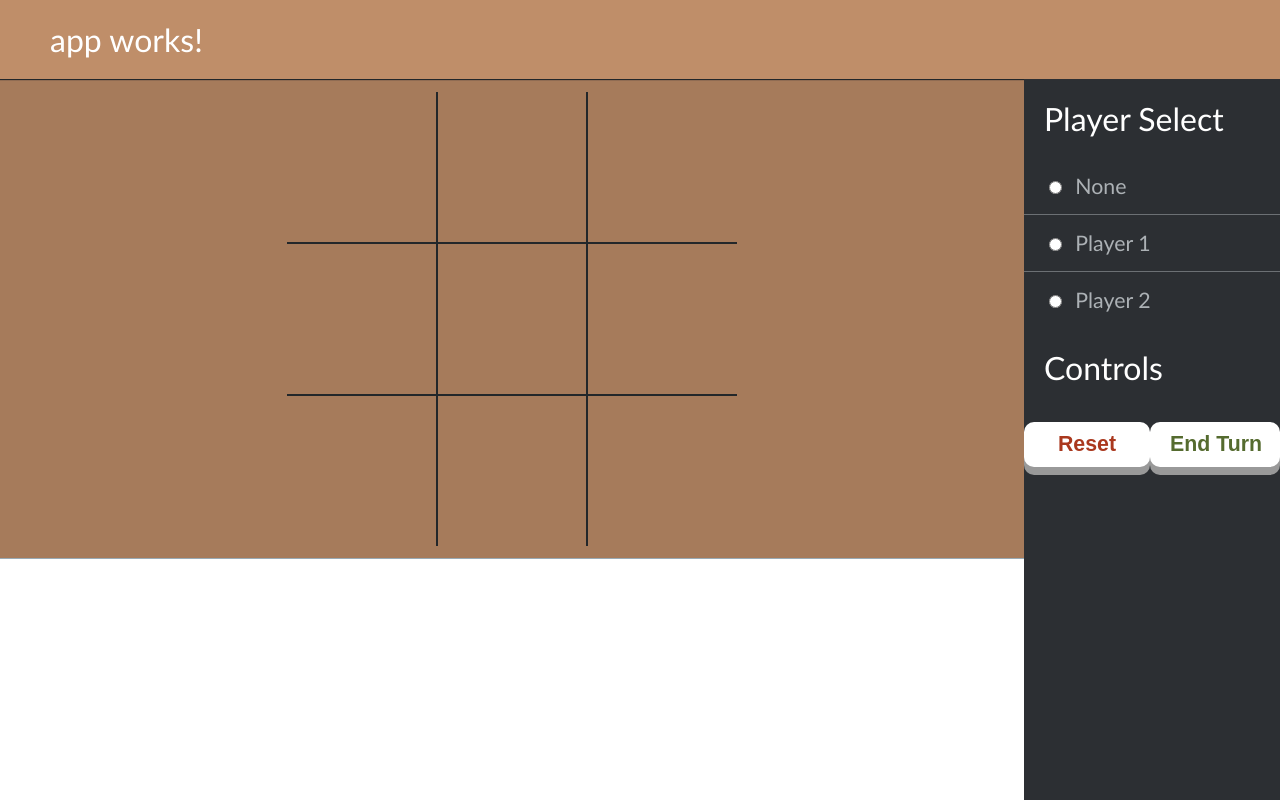
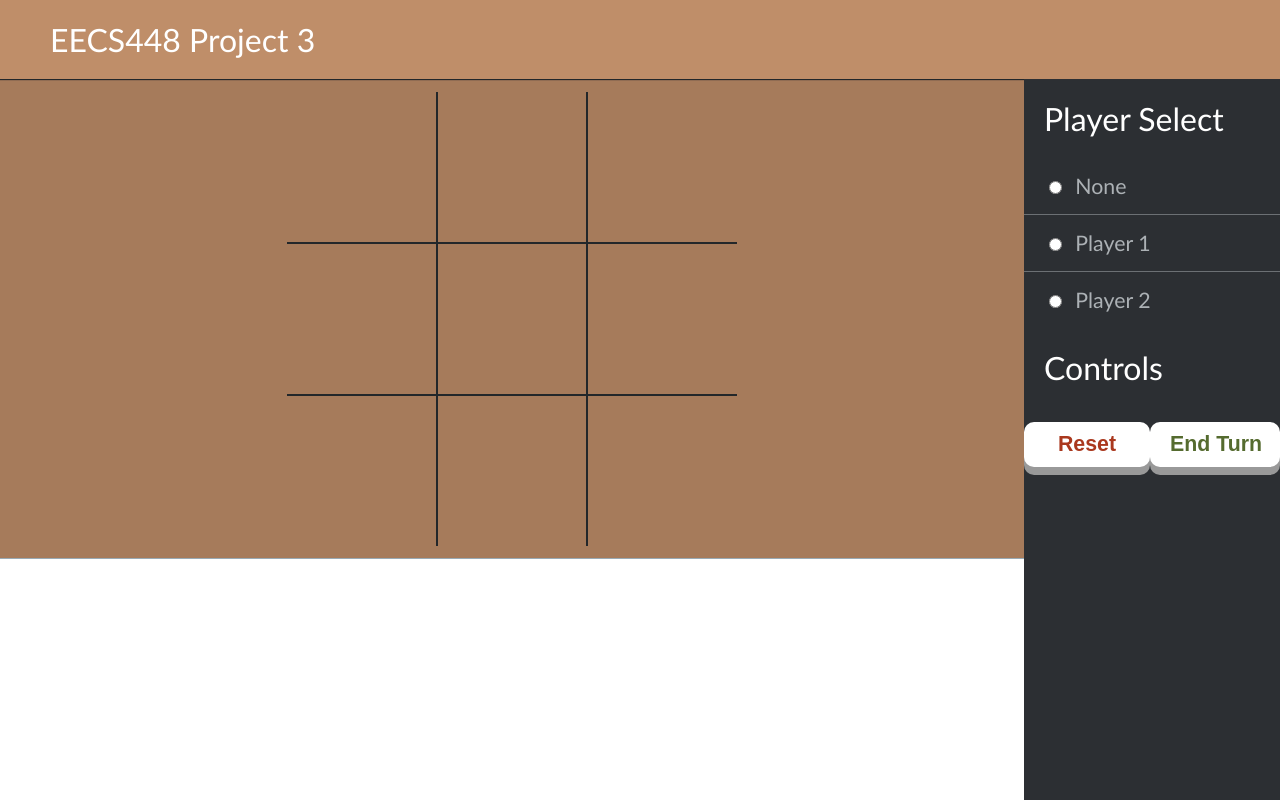
Before and after one commit to nrobless/EECS448_Project3, an Angular app in the folder frontend/: page / in a window 1280 px wide. Built offline with nearby package versions, Linux system fonts and the light colour scheme.

Commit message:
Replaced placeholder title.
Title of app component is now 'EECS448 Project 3'.

```diff
--- a/frontend/src/app/app.component.ts
+++ b/frontend/src/app/app.component.ts
@@ -6,5 +6,5 @@ import { Component } from '@angular/core';
   styleUrls: ['./app.component.css']
 })
 export class AppComponent {
-  title = 'app works!';
+  title = 'EECS448 Project 3';
 }
```
